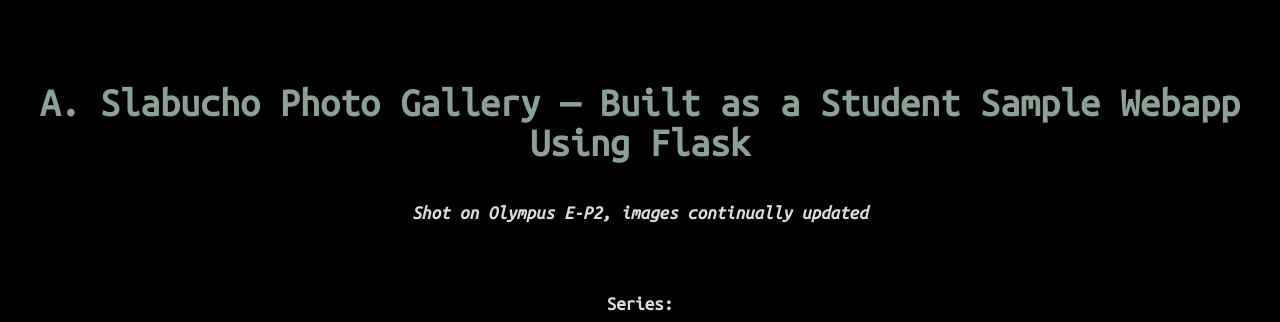
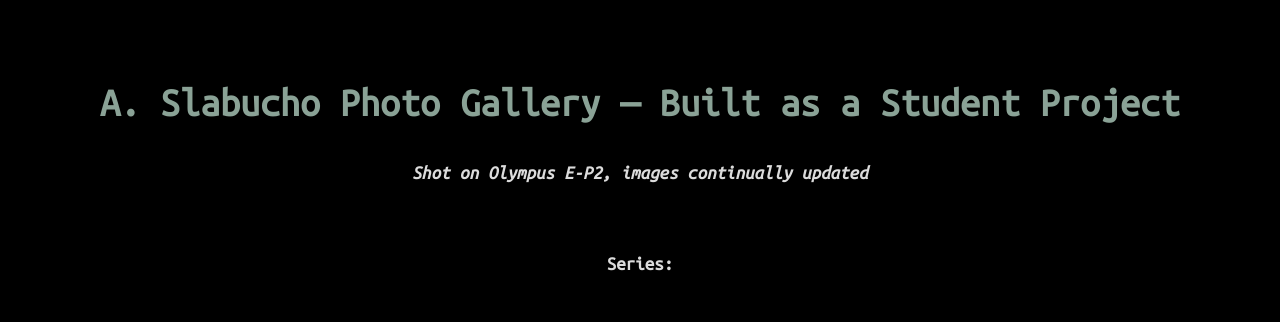
Before and after one commit to an-sla/portfolio_webapp, a Flask app: template templates/index.html in a window 1280 px wide. Shown: the top 322 px of the page. Run offline with Flask 2, Linux system fonts and the light colour scheme; the template is opened without the code that fills it, so the values that code supplies are empty; parts of the project's set-up code (start-up, migrations or seed data) failed here and were passed over; some libraries are stand-ins or nearby versions.

Commit message:
Updating index.html 2.0

```diff
--- a/templates/index.html
+++ b/templates/index.html
@@ -9,7 +9,7 @@
         <script src="/static/index.js"></script>
     </head>
     <body>
-        <h3>A. Slabucho Photo Gallery — Built as a Student Sample Webapp Using Flask</h3>
+        <h3>A. Slabucho Photo Gallery — Built as a Student Project</h3>
         <h4><i>Shot on Olympus E-P2, images continually updated</i></h4>
         <h5>Series:</h5>
         <div class="row side-buffers vertical-buffers">
```
